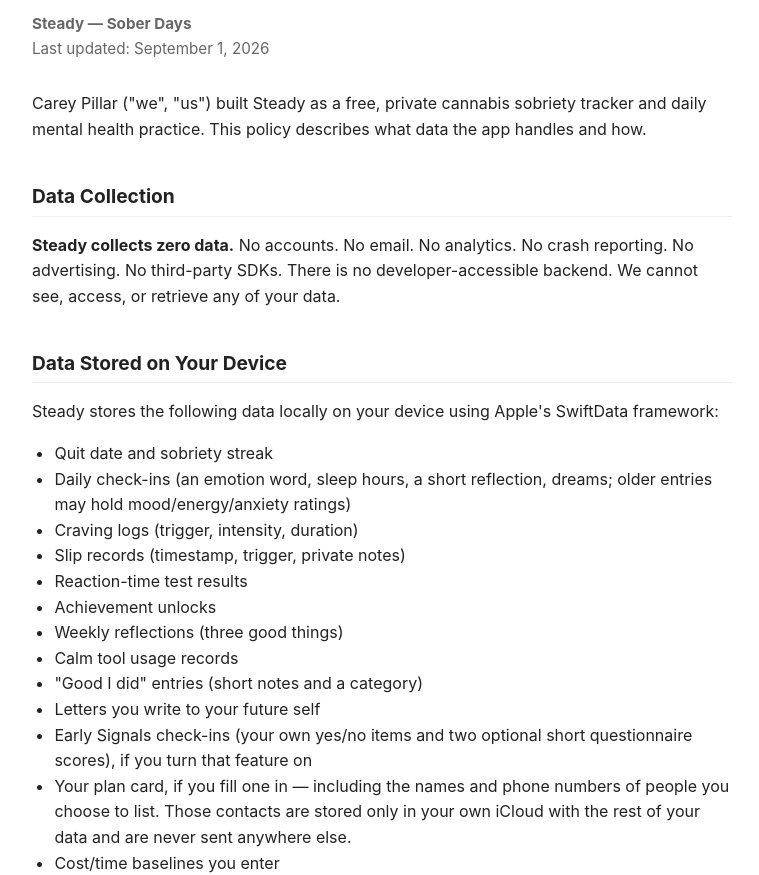
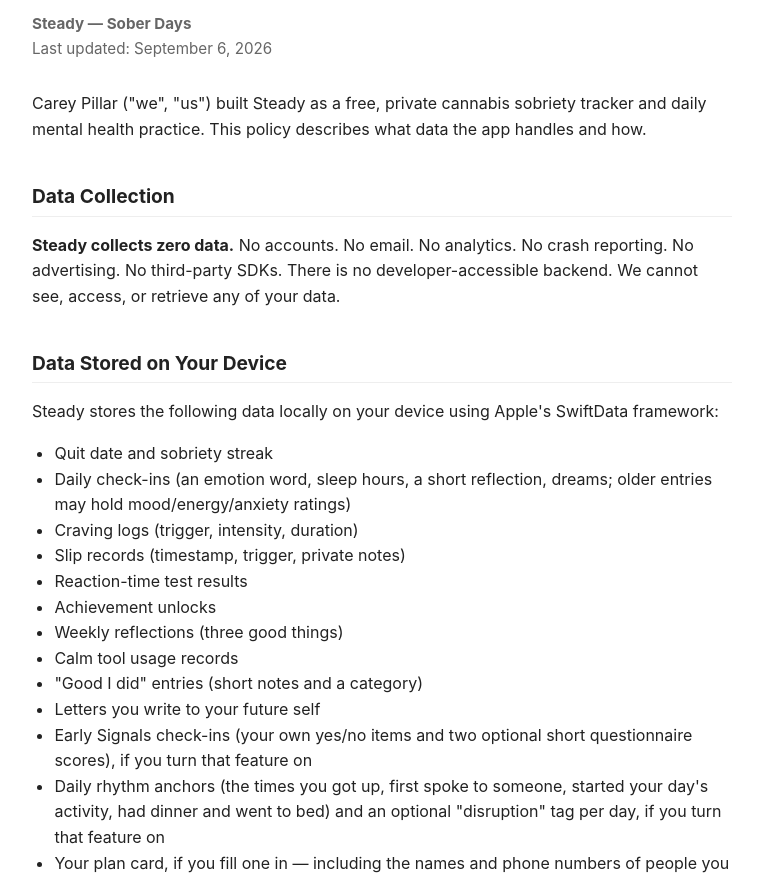
Before and after one commit to pilsnet/steady-privacy, a plain HTML site: page index.html in a window 1280 px wide. Shown: the part 85-960 px from the top of the page, without its empty margins (258-1017 px from the left). Drawn offline with Linux system fonts and the light colour scheme.

Commit message:
Policy: Daily rhythm anchors + workout start-time read (F31); updated 2026-09-06

```diff
--- a/index.html
+++ b/index.html
@@ -29,7 +29,7 @@
 </head>
 <body>
     <h1>Privacy Policy</h1>
-    <p class="subtitle"><strong>Steady — Sober Days</strong><br>Last updated: September 1, 2026</p>
+    <p class="subtitle"><strong>Steady — Sober Days</strong><br>Last updated: September 6, 2026</p>
 
     <p>Carey Pillar ("we", "us") built Steady as a free, private cannabis sobriety tracker and daily mental health practice. This policy describes what data the app handles and how.</p>
 
@@ -50,6 +50,7 @@
         <li>"Good I did" entries (short notes and a category)</li>
         <li>Letters you write to your future self</li>
         <li>Early Signals check-ins (your own yes/no items and two optional short questionnaire scores), if you turn that feature on</li>
+        <li>Daily rhythm anchors (the times you got up, first spoke to someone, started your day's activity, had dinner and went to bed) and an optional "disruption" tag per day, if you turn that feature on</li>
         <li>Your plan card, if you fill one in — including the names and phone numbers of people you choose to list. Those contacts are stored only in your own iCloud with the rest of your data and are never sent anywhere else.</li>
         <li>Cost/time baselines you enter</li>
     </ul>
@@ -63,6 +64,7 @@
         <li>Sleep analysis (asleep core, deep, REM durations)</li>
         <li>Heart rate variability (HRV SDNN)</li>
         <li>Exercise time</li>
+        <li>Workout start times (only to fill in the "start activity" anchor of the optional Daily rhythm feature)</li>
     </ul>
     <p><strong>Steady never writes to HealthKit.</strong> Health data is read on-device, computed in memory, and never stored in SwiftData or synced to CloudKit. Only the fact of computed achievement unlocks (e.g., "First Full Night") is stored. Raw HealthKit data never leaves your device's HealthKit sandbox.</p>
 
```
